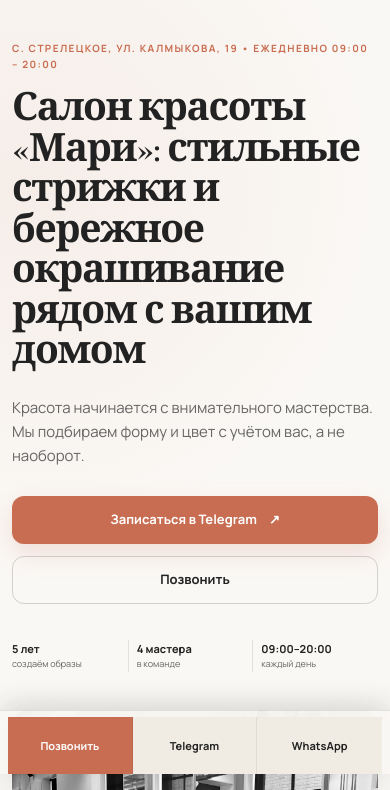
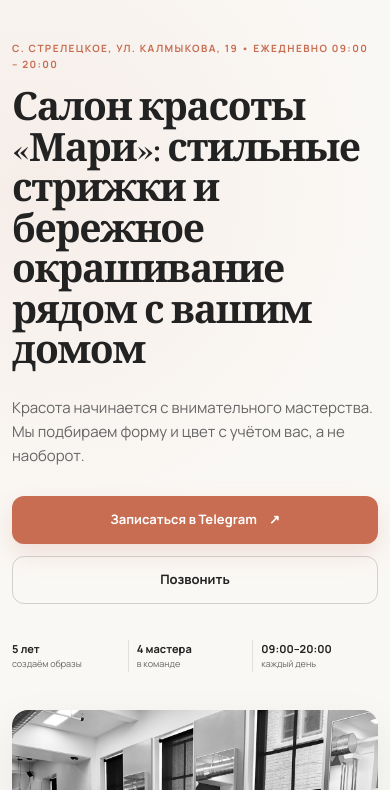
Before and after one commit to 1122333goln-cmd/mari-salon, a plain HTML site: page index.html in a window 390 px wide. Shown: the part 70-860 px from the top of the page. Drawn offline with nearby package versions, Linux system fonts and the light colour scheme.

Commit message:
Remove mobile contact bar and expand desktop header
Co-authored-by: Copilot <223556219+Copilot@users.noreply.github.com>

```diff
--- a/css/style.css
+++ b/css/style.css
@@ -103,10 +103,13 @@ button {
 
 .header-inner {
   display: grid;
+  width: 100%;
+  max-width: none;
   height: 100%;
   grid-template-columns: 220px 1fr auto;
   align-items: center;
   gap: 24px;
+  padding-inline: 32px;
 }
 
 .brand {
@@ -895,10 +898,6 @@ h1 {
   font-size: 10px;
 }
 
-.mobile-sticky-bar {
-  display: none;
-}
-
 :focus-visible {
   outline: 3px solid rgba(200, 109, 81, 0.35);
   outline-offset: 3px;
@@ -955,6 +954,7 @@ h1 {
 
   .header-inner {
     grid-template-columns: 1fr auto;
+    padding-inline: 16px;
   }
 
   .brand-name {
@@ -1092,49 +1092,6 @@ h1 {
     grid-column: 1 / -1;
   }
 
-  .mobile-sticky-bar {
-    position: fixed;
-    z-index: 120;
-    right: 0;
-    bottom: 0;
-    left: 0;
-    width: 100%;
-    display: grid;
-    grid-template-columns: repeat(3, 1fr);
-    gap: 0;
-    min-height: calc(64px + env(safe-area-inset-bottom));
-    padding: 6px 8px env(safe-area-inset-bottom);
-    border: 0;
-    border-top: 1px solid rgba(34, 34, 34, 0.1);
-    border-radius: 0;
-    background: rgba(250, 248, 245, 0.94);
-    box-shadow: 0 -8px 24px rgba(34, 34, 34, 0.12);
-    backdrop-filter: blur(16px);
-  }
-
-  .mobile-sticky-bar a {
-    display: grid;
-    min-height: 56px;
-    place-items: center;
-    border-right: 1px solid rgba(34, 34, 34, 0.08);
-    border-radius: 0;
-    background: var(--color-surface);
-    font-size: 11px;
-    font-weight: 800;
-  }
-
-  .mobile-sticky-bar a:last-child {
-    border-right: 0;
-  }
-
-  .mobile-sticky-bar a:first-child {
-    background: var(--color-accent);
-    color: var(--color-white);
-  }
-
-  body {
-    padding-bottom: calc(64px + env(safe-area-inset-bottom));
-  }
 }
 
 @media (max-width: 420px) {
--- a/index.html
+++ b/index.html
@@ -284,10 +284,5 @@
       </div>
     </footer>
 
-    <nav class="mobile-sticky-bar" aria-label="Быстрая связь">
-      <a data-phone-link href="tel:+74720000000"><span>Позвонить</span></a>
-      <a data-telegram-link href="#" target="_blank" rel="noreferrer"><span>Telegram</span></a>
-      <a data-whatsapp-link href="#" target="_blank" rel="noreferrer"><span>WhatsApp</span></a>
-    </nav>
   </body>
 </html>
```
